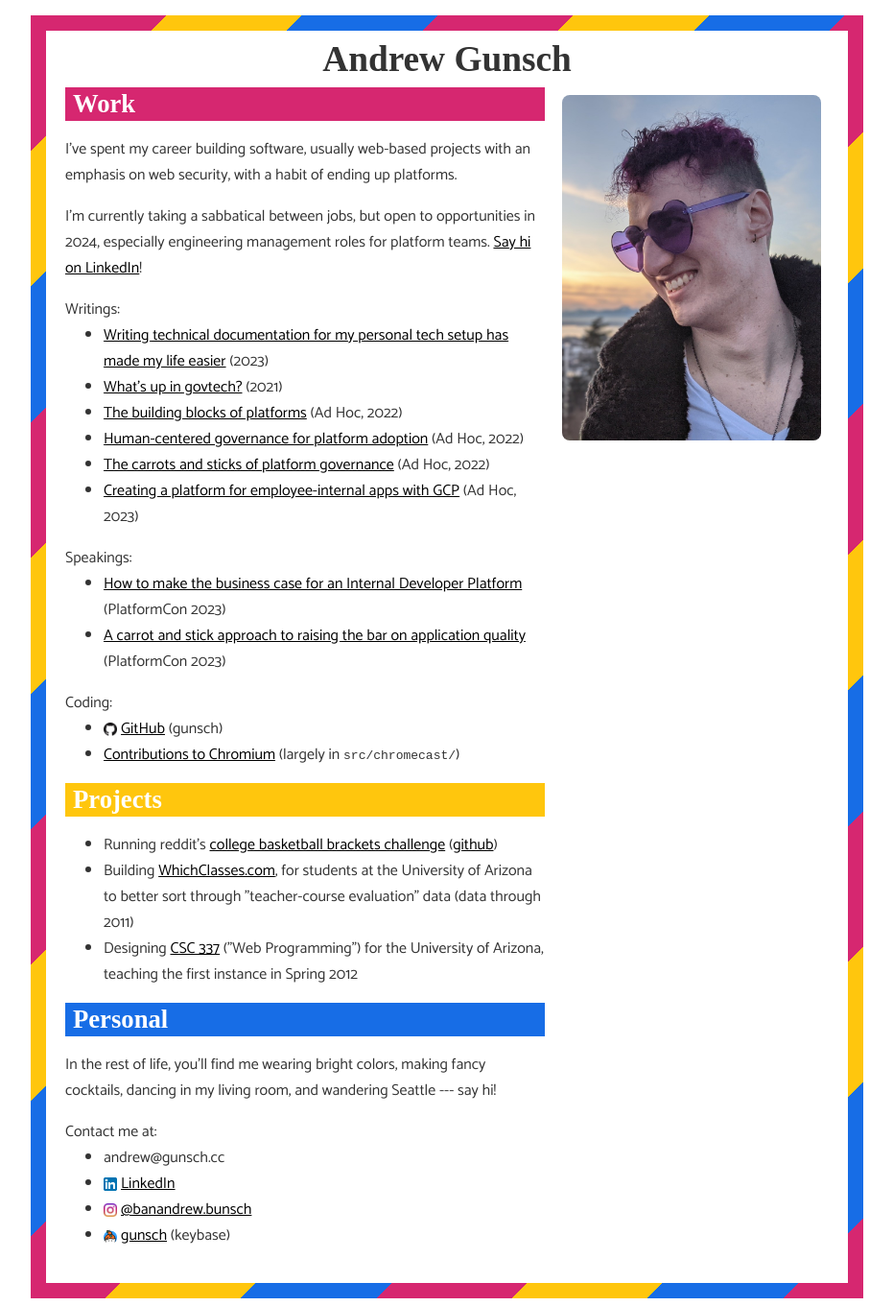
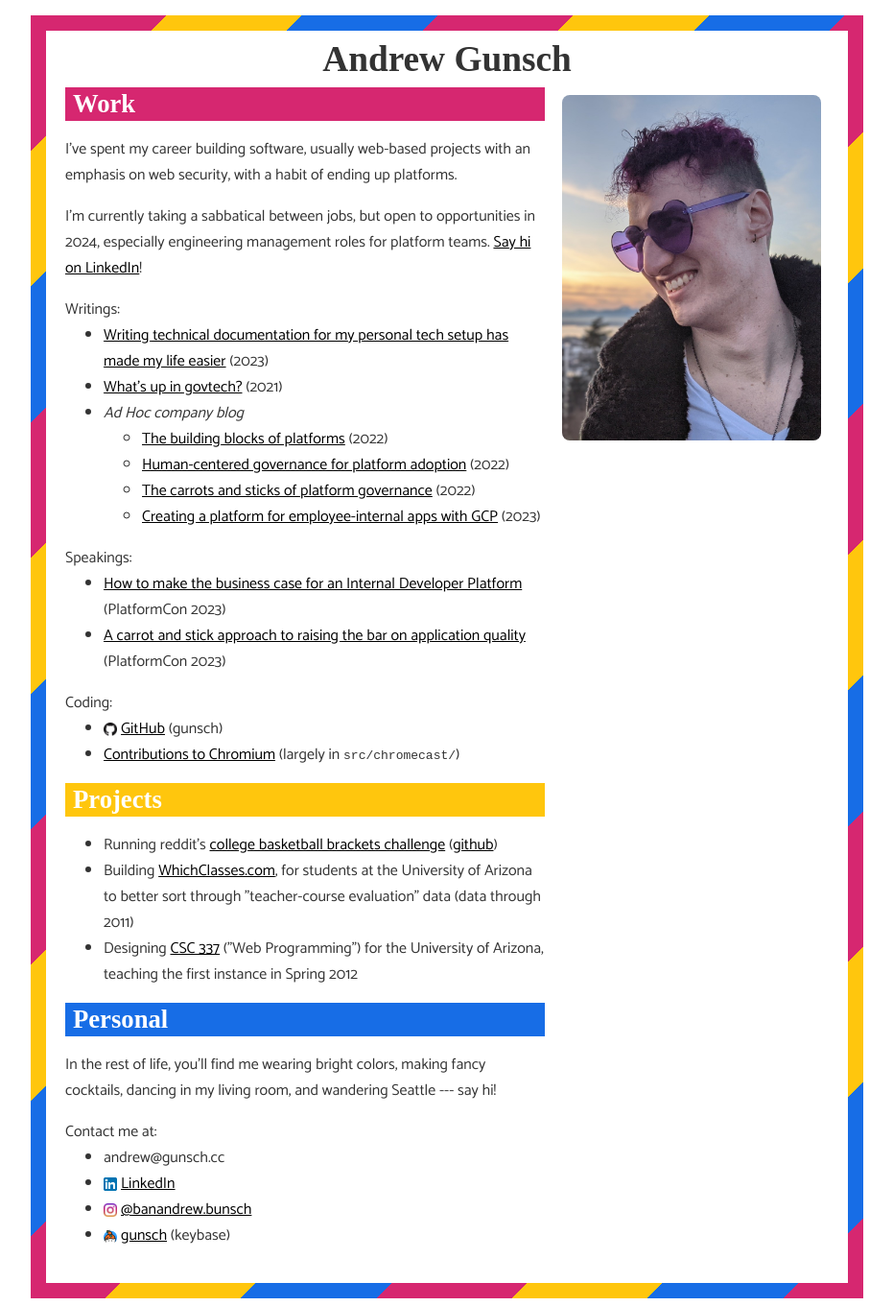
Before and after one commit to gunsch/gunsch.cc, a Jekyll site: the page built from index.html, in a window 1280 px wide. Shown: the whole page at 96% size, without its empty margins (174-1105 px from the left). Built offline with Jekyll 4.4.1, drawn with Linux system fonts in a browser that asks for light colours; some web fonts are replaced.

Commit message:
Separates AH blog posts more distinctly

```diff
--- a/index.html
+++ b/index.html
@@ -27,10 +27,15 @@
         <a href="{{ post.url }}">{{ post.title }}</a> ({{ post.date | date: "%Y" }})
       </li>
       {% endfor %}
-      <li><a href="https://adhoc.team/2022/06/13/building-blocks-of-platforms/">The building blocks of platforms</a> (Ad Hoc, 2022)</li>
-      <li><a href="https://adhoc.team/2022/06/27/human-centered-governance-platform-adoption/">Human-centered governance for platform adoption</a> (Ad Hoc, 2022)</li>
-      <li><a href="https://adhoc.team/2022/06/30/carrots-sticks-of-platform-governance/">The carrots and sticks of platform governance</a> (Ad Hoc, 2022)</li>
-      <li><a href="https://adhoc.team/2023/05/31/creating-a-platform-for-employee-internal-apps-with-gcp/">Creating a platform for employee-internal apps with GCP</a> (Ad Hoc, 2023)</li>
+      <li>
+        <i>Ad Hoc company blog</i>
+        <ul>
+          <li><a href="https://adhoc.team/2022/06/13/building-blocks-of-platforms/">The building blocks of platforms</a> (2022)</li>
+          <li><a href="https://adhoc.team/2022/06/27/human-centered-governance-platform-adoption/">Human-centered governance for platform adoption</a> (2022)</li>
+          <li><a href="https://adhoc.team/2022/06/30/carrots-sticks-of-platform-governance/">The carrots and sticks of platform governance</a> (2022)</li>
+          <li><a href="https://adhoc.team/2023/05/31/creating-a-platform-for-employee-internal-apps-with-gcp/">Creating a platform for employee-internal apps with GCP</a> (2023)</li>
+        </ul>
+      </li>
     </ul>
     <p>Speakings:</p>
     <ul>
```
